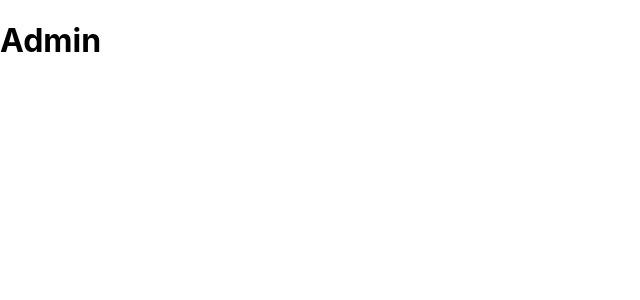
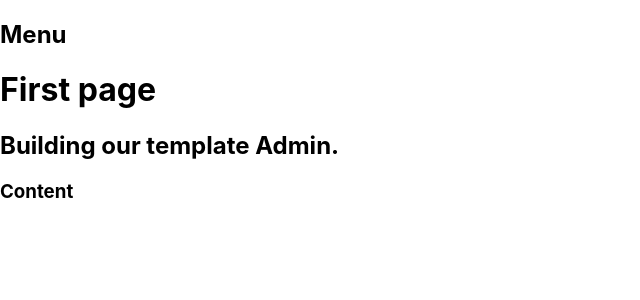
Before and after one commit to betosan83/admin-template, a Next.js app: page / in a window 1280 px wide. Shown: the top 300 px of the page, without its empty margins (0-640 px from the left). Built offline with nearby package versions, Linux system fonts and the light colour scheme.

Commit message:
Initial structure.

```diff
--- /dev/null
+++ b/src/components/template/Content.tsx
@@ -0,0 +1,16 @@
+import SideMenu from "./SideMenu";
+
+interface ContentProps {
+    children?: any
+}
+
+export default function Content(props: ContentProps) {
+
+    return (
+        <div className={`
+            flex flex-col mt-7
+        `}>
+            {props.children}
+        </div>
+    )
+}
--- /dev/null
+++ b/src/components/template/Layout.tsx
@@ -0,0 +1,22 @@
+import Content from "./Content";
+import SideMenu from "./SideMenu";
+import TopBar from "./TopBar";
+
+interface LayoutProps {
+    title: string
+    subtitle: string
+    children?: any
+}
+
+export default function Layout(props: LayoutProps) {
+
+    return (
+        <div>
+            <SideMenu/>
+            <TopBar title={props.title} subtitle={props.subtitle} />
+            <Content>
+                {props.children}
+            </Content>
+        </div>
+    )
+}
--- /dev/null
+++ b/src/components/template/SideMenu.tsx
@@ -0,0 +1,10 @@
+
+
+export default function SideMenu() {
+
+    return (
+        <aside>
+            <h1>Menu</h1>
+        </aside>
+    )
+}
--- /dev/null
+++ b/src/components/template/Title.tsx
@@ -0,0 +1,22 @@
+import SideMenu from "./SideMenu";
+
+interface TitleProps {
+    title: string
+    subtitle: string
+}
+
+export default function Title(props: TitleProps) {
+
+    return (
+        <div>
+            <h1 className={`
+
+            `}>{props.title}</h1>
+            <h2 className={`
+
+            `}>
+                {props.subtitle}
+            </h2>
+        </div>
+    )
+}
--- /dev/null
+++ b/src/components/template/TopBar.tsx
@@ -0,0 +1,16 @@
+import SideMenu from "./SideMenu";
+import Title from "./Title";
+
+interface TopBarProps {
+    title: string
+    subtitle: string
+}
+
+export default function TopBar(props: TopBarProps) {
+
+    return (
+        <div>
+            <Title title={props.title} subtitle={props.subtitle}/>
+        </div>
+    )
+}
--- a/src/pages/index.tsx
+++ b/src/pages/index.tsx
@@ -1,7 +1,9 @@
+import Layout from "../components/template/Layout";
+
 export default function Home() {
   return (
-    <div>
-      <h1>Admin</h1>
-    </div>
+    <Layout title="First page" subtitle="Building our template Admin.">
+      <h3>Content</h3>
+    </Layout>
   )
 }
```
